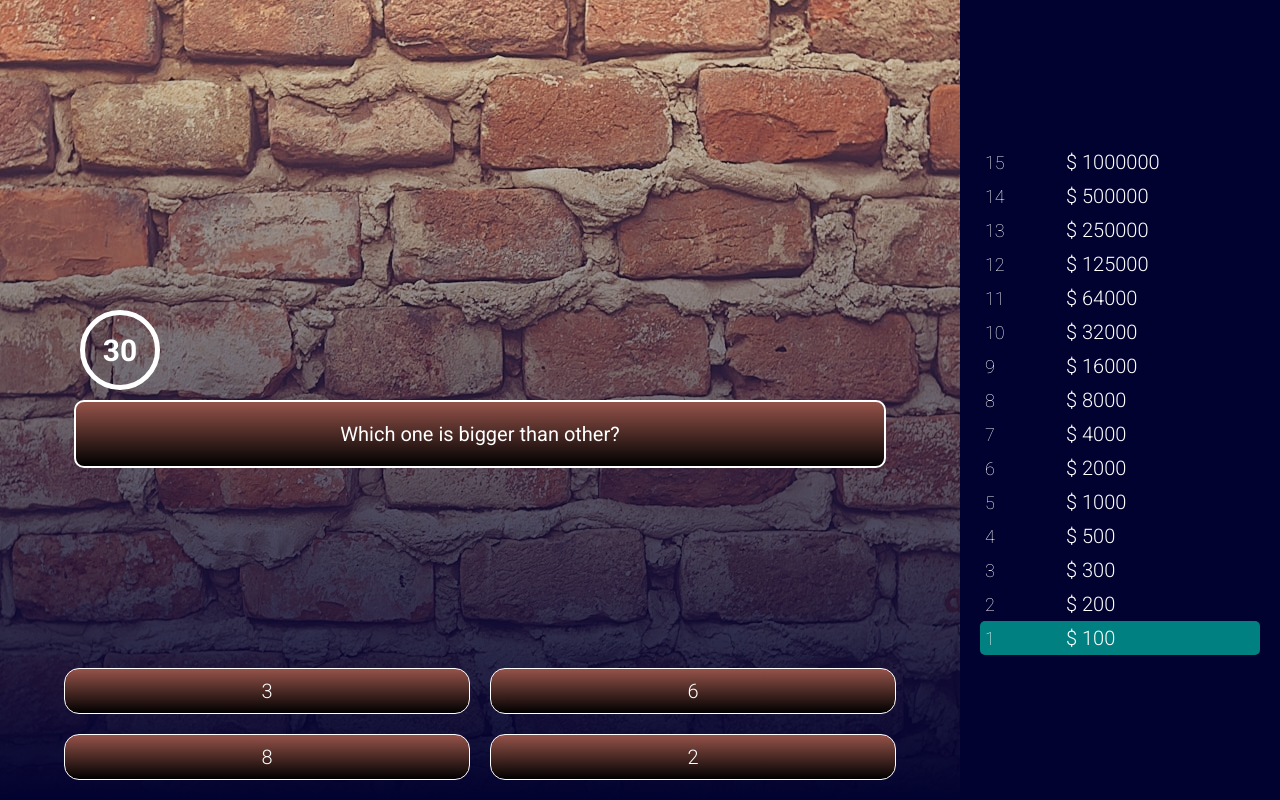
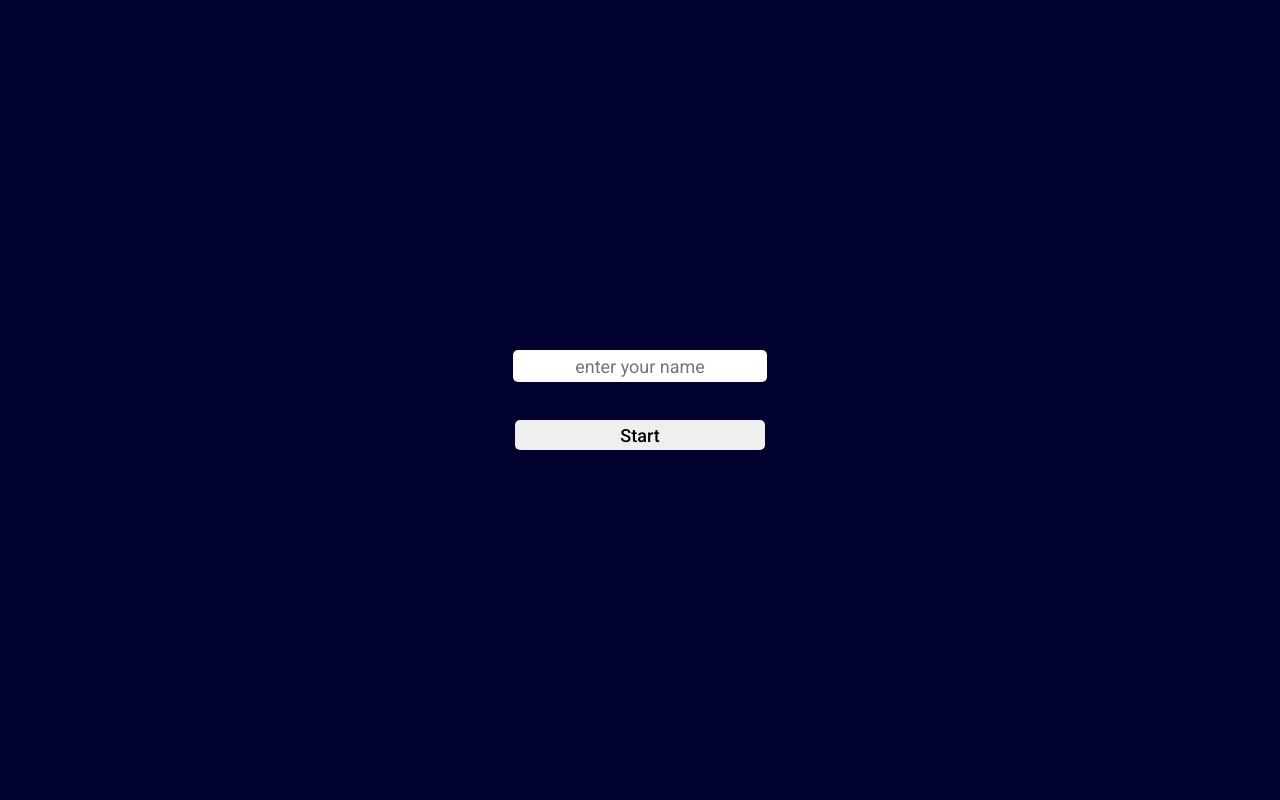
Before and after one commit to nsevindi87/who-wants-to-be-a-millionare, a React (Create React App) app: page / in a window 1280 px wide. Built offline with nearby package versions, Linux system fonts and the light colour scheme.

Commit message:
millionare

```diff
--- a/src/App.jsx
+++ b/src/App.jsx
@@ -3,27 +3,33 @@ import { useState, useEffect } from "react";
 import { moneyPyramid } from "./moneyPyramid";
 import { data } from "./questionsData";
 import Trivia from './components/Trivia';
+import Timer from "./components/Timer";
+import Start from "./components/Start";
 
 function App() {
 
+  const [username, setUsername] = useState(null)
   const [questionNumber, setQuestionNumber] = useState(1)
   const [stop, setStop] = useState(false)
   const [earned, setEarned] = useState("$ 0")
 
-  useEffect(()=>{
-    questionNumber > 1 && setEarned(moneyPyramid.find((m)=> m.id===questionNumber -1 ).amount);
-  },[moneyPyramid, questionNumber])
+  useEffect(() => {
+    questionNumber > 1 && setEarned(moneyPyramid.find((m) => m.id === questionNumber - 1).amount);
+  }, [moneyPyramid, questionNumber])
 
 
   return (
     <div className="app">
+      {username ? (<>
         {/*//!====MAIN SECTION======= */}
         <div className="main">
           {stop ? (<h1 className="endText">You earned: {earned}</h1>)
-      :(
+            : (
               <>
                 <div className="top">
-            <div className="timer">30</div>
+                  <div className="timer">
+                    <Timer setStop={setStop} questionNumber={questionNumber} />
+                  </div>
 
                 </div>
                 <div className="bottom">
@@ -39,14 +45,11 @@ function App() {
 
           }
         </div>
-
-
-
         {/* //!====moneyPyramid======= */}
         <div className="pyramid">
           <ul className="moneyList">
-        {moneyPyramid.map((m)=>(
-          <li className={questionNumber === m.id ? "moneyListItem active": "moneyListItem"}>
+            {moneyPyramid.map((m) => (
+              <li className={questionNumber === m.id ? "moneyListItem active" : "moneyListItem"}>
                 <span className="moneyListItemNumber ">{m.id}</span>
                 <span className="moneyListItemAmount">{m.amount}</span>
               </li>
@@ -54,6 +57,11 @@ function App() {
 
           </ul>
         </div>
+      </>) : (
+        <Start setUsername={setUsername} />
+      )}
+
+
     </div>
   );
 }
--- a/src/app.css
+++ b/src/app.css
@@ -151,3 +151,41 @@
     right: 0;
     margin: auto;
 }
+
+.start{
+    width: 250px;
+    height: 100px;
+    display: flex;
+    flex-direction: column;
+    align-items: center;
+    justify-content: space-between;
+    position: relative;
+    top: 0;
+    bottom: 0;
+    left: 0;
+    right: 0;
+    margin: auto;
+}
+
+.startInput{
+    width: 100%;
+    height: 30px;
+    border: none;
+    border-radius: 5px;
+    text-align: center;
+    font-size: 18px;
+}
+
+.startInput:focus{
+    outline: none;
+}
+
+.startButton{
+    width: 100%;
+    height: 30px;
+    border: none;
+    border-radius: 5px;
+    cursor: pointer;
+    font-size: 18px;
+    font-weight: 500;
+}
--- /dev/null
+++ b/src/components/Start.jsx
@@ -0,0 +1,16 @@
+import { useRef } from "react";
+
+export default function Start({setUsername}) {
+
+    const inputRef = useRef();
+
+    const handleClick = ()=>{
+        inputRef.current.value && setUsername(inputRef.current.value)
+    }
+  return (
+    <div className="start">
+      <input placeholder="enter your name" className="startInput" ref={inputRef}/>
+      <button className="startButton" onClick={handleClick}>Start</button>
+    </div>
+  )
+}
--- /dev/null
+++ b/src/components/Timer.jsx
@@ -0,0 +1,20 @@
+import { useEffect, useState } from "react"
+
+export default function Timer({setStop, questionNumber}) {
+    const [timer, setTimer] = useState(30)
+
+    useEffect(()=>{
+        if(timer === 0) return setStop(true)
+        const interval = setInterval(()=>{
+            setTimer((prev)=> prev - 1)
+        },1000);
+        return () => clearInterval(interval)
+    }, [setStop, timer])
+
+    useEffect(()=>{
+        setTimer(30)
+    },[questionNumber]);
+
+
+  return timer;
+}
```
Lines whose indentation alone changed are shown as unchanged.
